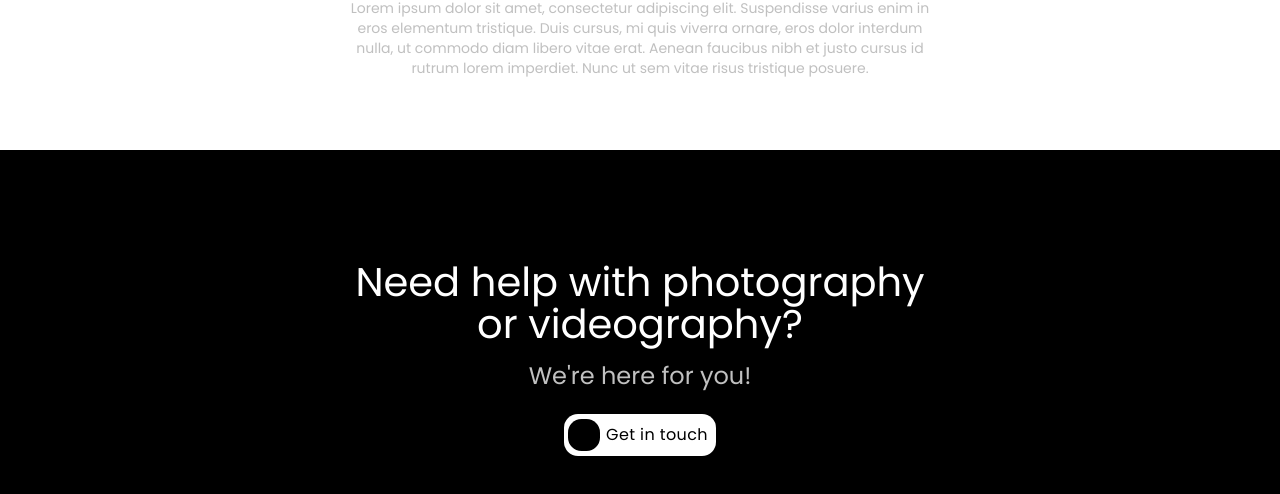
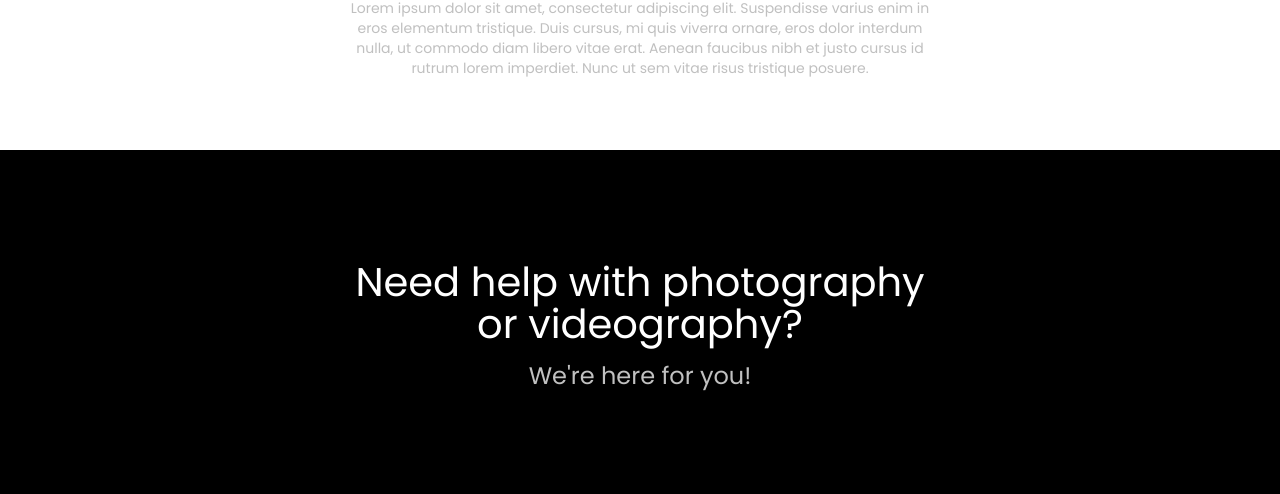
Before and after one commit to Tangiers3/aperture, a plain HTML site: page index.html in a window 1280 px wide. Shown: the part 650-1144 px from the top of the page. Drawn offline with Linux system fonts and the light colour scheme.

Commit message:
help_link background has been changed

```diff
--- a/css/style.css
+++ b/css/style.css
@@ -160,7 +160,7 @@ header  nav li:last-of-type a{
 }*/
 
 .help-link {
-    background: #FFFFFF;
+    background: #000000;
     font: 16px/20px 'poppinsregular';
     text-decoration: none;
     margin-top: 22px;
```
